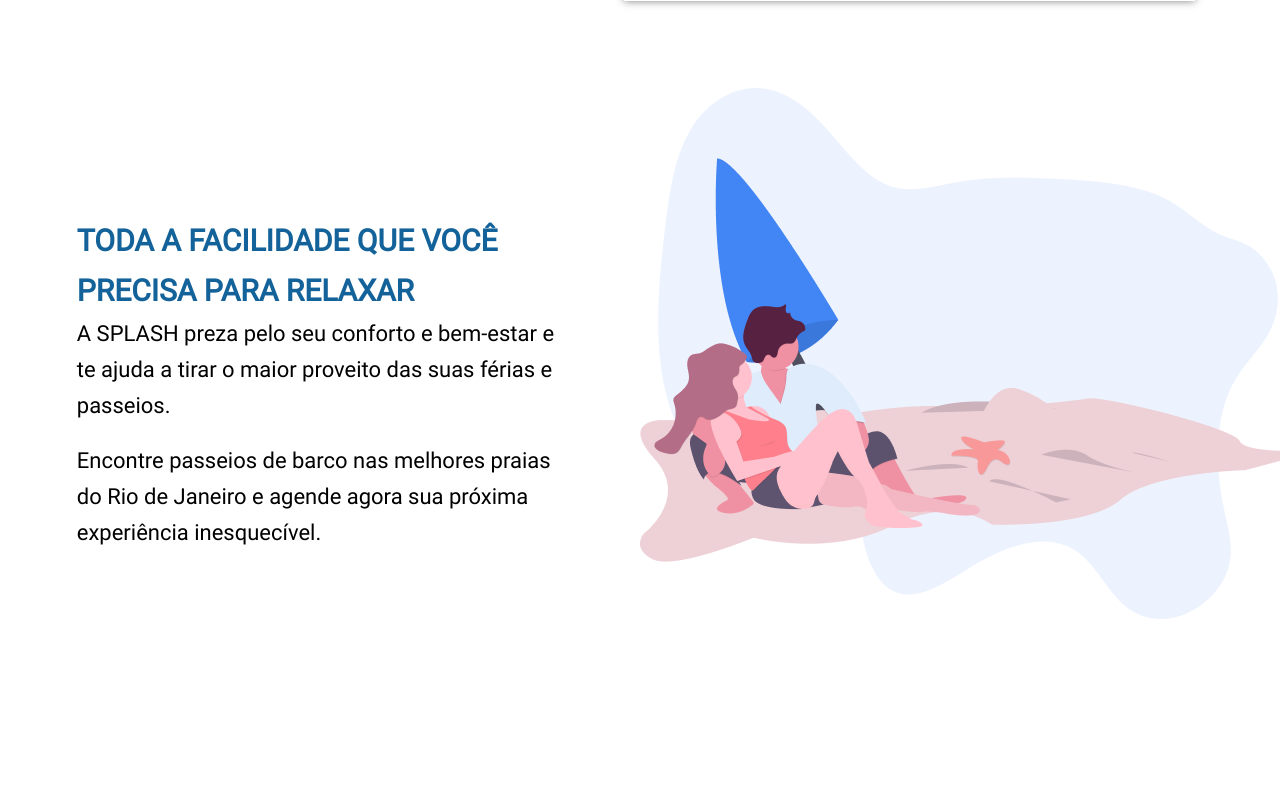
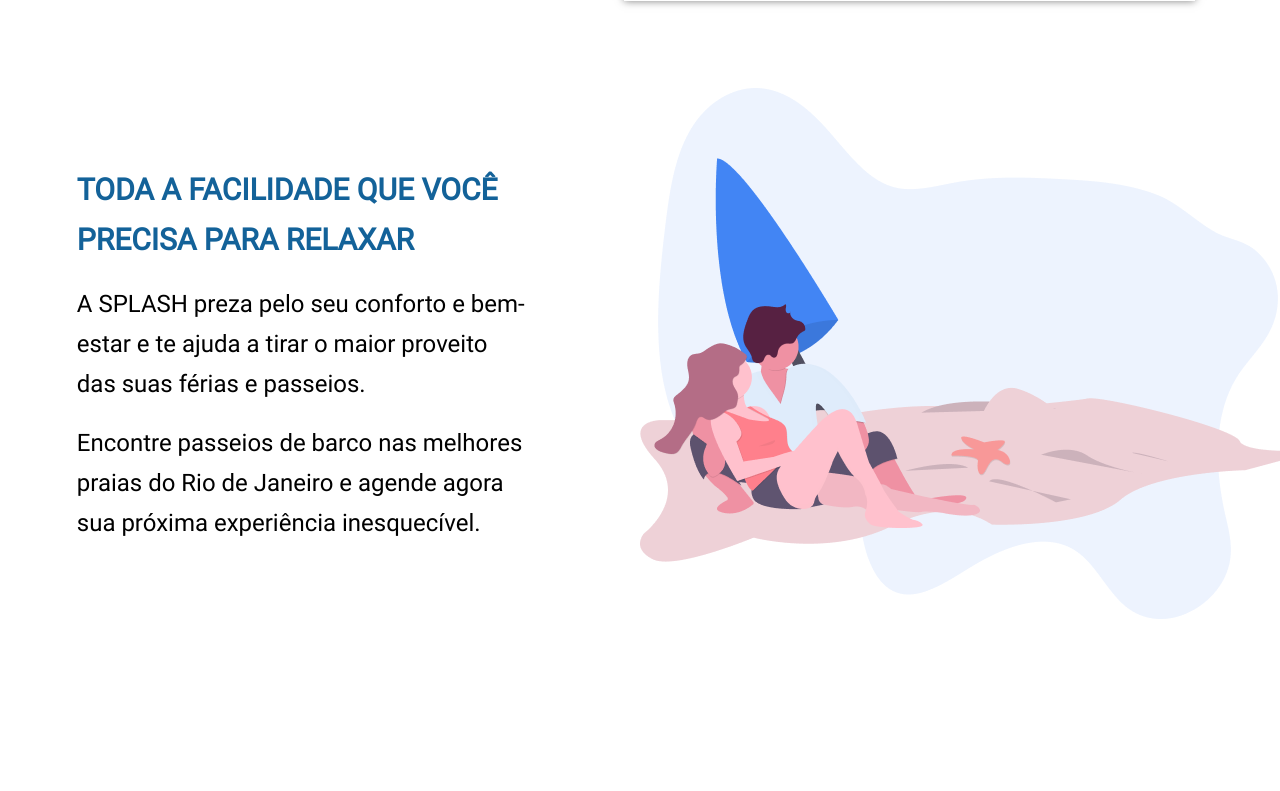
Before and after one commit to splash-co/splash-co.github.io, a PHP site: page /index.html in a window 1280 px wide. Shown: the part 766-1557 px from the top of the page. Run offline with PHP 8.4, Linux system fonts and the light colour scheme; some libraries are stand-ins or nearby versions.

Commit message:
Restyle section 1

```diff
--- a/index.html
+++ b/index.html
@@ -145,7 +145,7 @@
 
     <section class="section1__container" id="section1__container">
       <div class="container__description__left--section">
-        <h1>TODA A FACILIDADE QUE VOCÊ PRECISA PARA RELAXAR</h1>
+        <h1>TODA A FACILIDADE QUE VOCÊ PRECISA PARA RELAXAR</h1><br>
         <p>
           A SPLASH preza pelo seu conforto e bem-estar e te ajuda a tirar
           o maior proveito das suas férias e passeios.
@@ -233,18 +233,12 @@
         <p>© Splash - 2019</p>
         <div>
           <a href="https://www.instagram.com/oficialsplash/" target="_blank">
-            <img
-              class="description--footer__instagram--vector"
-              src="./assets/vectors/instagram_vector.png"
-              alt="Logo - Instagram"
-            />
+            <img class="description--footer__instagram--vector" src="./assets/vectors/instagram_vector.png"
+              alt="Logo - Instagram" />
           </a>
           <a href="https://www.facebook.com/splashco" target="_blank">
-            <img
-              class="description--footer__facebook--vector"
-              src="./assets/vectors/facebook_vector.png"
-              alt="Logo - Facebook"
-            />
+            <img class="description--footer__facebook--vector" src="./assets/vectors/facebook_vector.png"
+              alt="Logo - Facebook" />
           </a>
         </div>
       </div>
@@ -253,4 +247,5 @@
   </div>
   <script src="./javascript/scripts.js"></script>
 </body>
+
 </html>
--- a/styles/style.css
+++ b/styles/style.css
@@ -53,6 +53,12 @@ body {
   --form-width: 571px;
   --form-height: 545px;
   --form-padding: 68px 45px 0 40px;
+
+  /* SECTION 1 */
+  --section-1-display: flex;
+  --section-1-justify: space-between;
+  --section-1-h1-size: 30px;
+  --section-1-p-size: 24px;
 }
 
 /* ----------------------------------------------------- */
@@ -415,27 +421,29 @@ body {
 /* ----------------------------------------------------- */
 
 .section1__container {
-  display: flex;
+  display: var(--section-1-display);
+  justify-content: var(--section-1-justify);
   margin-top: 7%;
   height: 24.17%;
 }
 
 .section1__container .container__description__left--section {
-  margin: 12% 6% 7% 6%;
-  width: 50%;
+  margin: 8% 6% 7% 6%;
+  width: 35%;
 }
 
 .section1__container .container__description__left--section h1 {
-  font-size: 30px;
+  font-size: var(--section-1-h1-size);
+  font-weight: 800;
   color: #136299;
   line-height: 50px;
-  font-weight: bold;
 }
 
 .section1__container .container__description__left--section p {
   color: #000;
-  font-size: 22px;
-  line-height: 36px;
+  font-size: var(--section-1-p-size);
+  line-height: 40px;
+  font-weight: 200;
 }
 
 .container__description__right--section {
```
